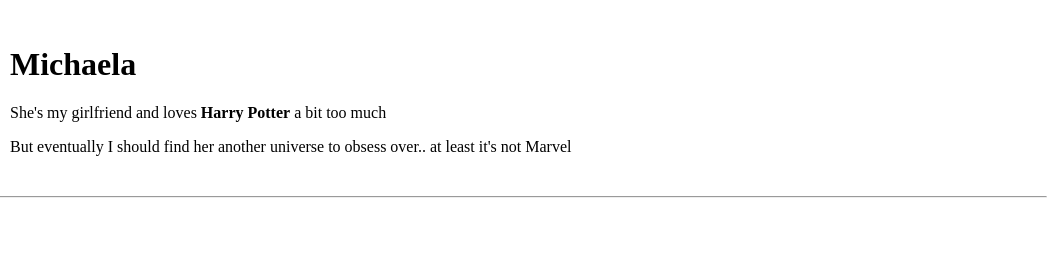
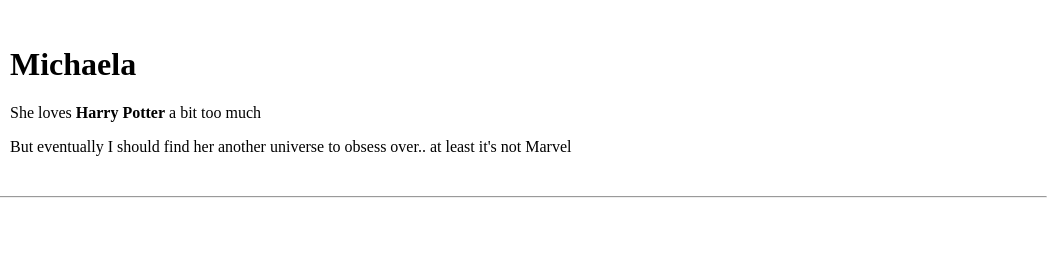
Before and after one commit to CU01SHIMMER/FirstProjectMC, a plain HTML site: page index.html in a window 1280 px wide. Shown: the top 254 px of the page, 225-1280 px from the left. Drawn offline with Linux system fonts and the light colour scheme.

Commit message:
Update index.html

```diff
--- a/index.html
+++ b/index.html
@@ -10,7 +10,7 @@
         <tr>
             <td><img src="https://i.pinimg.com/280x280_RS/e9/77/54/e97754a2041f7ad7ca095fd800eb10f4.jpg" alt="Michaela profile pic"width = 200</td>
             <td><h1>Michaela</h1>
-                <p> She's my girlfriend and loves <strong> Harry Potter</strong> a bit too much</em></p>
+                <p> She loves <strong>Harry Potter</strong> a bit too much</em></p>
                 <p>But eventually I should find her another universe to obsess over.. at least it's not Marvel</p>
             </td>
         </tr>
```
